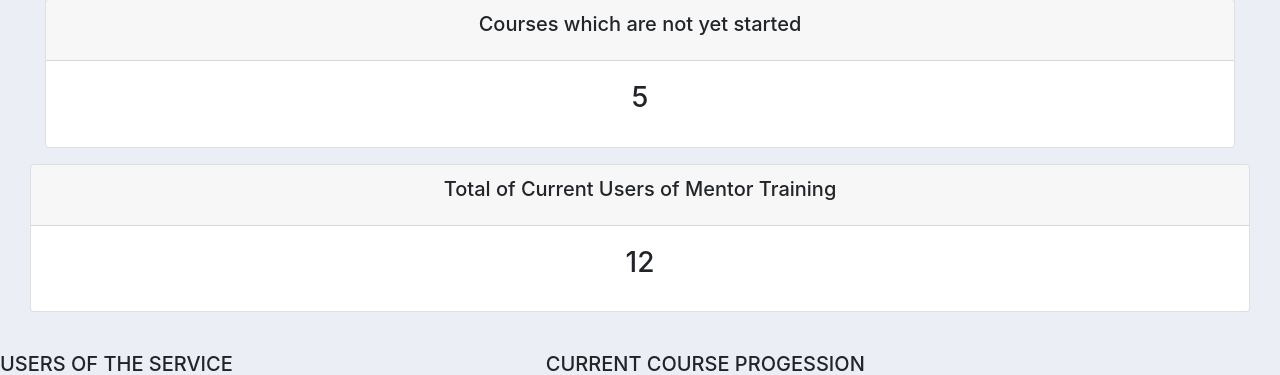
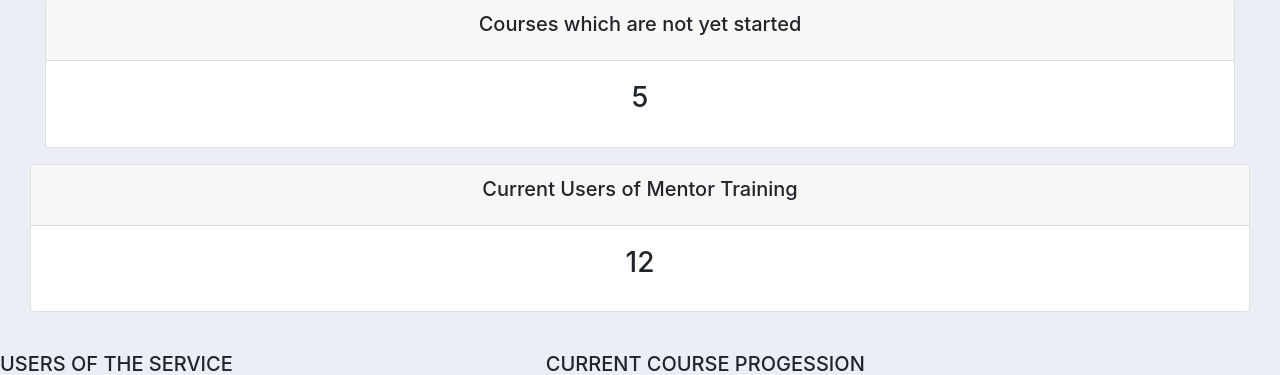
Before and after one commit to julmu1/MentorServicesApplication, a Django app: page / in a window 1280 px wide. Shown: the part 426-801 px from the top of the page. Run offline with Django 5.2, Linux system fonts and the light colour scheme; a user stored in the database is signed in; data comes from the database, SQL or seed files in the repository; some libraries are stand-ins or nearby versions.

Commit message:
updated the labeling of current users of the service

```diff
--- a/mentorapp/templates/mentorapp/status.html
+++ b/mentorapp/templates/mentorapp/status.html
@@ -52,7 +52,7 @@
     <div class="col-md">
         <div class="card text-center text-black mb-3" id="order.id">
             <div class="card-header">
-                <h5 class="card-title">Total of Current Users of Mentor Training</h5>
+                <h5 class="card-title">Current Users of Mentor Training</h5>
             </div>
             <div class="card-body">
                 <h3 class="card-title">{{total_customers}}</h3>
```
